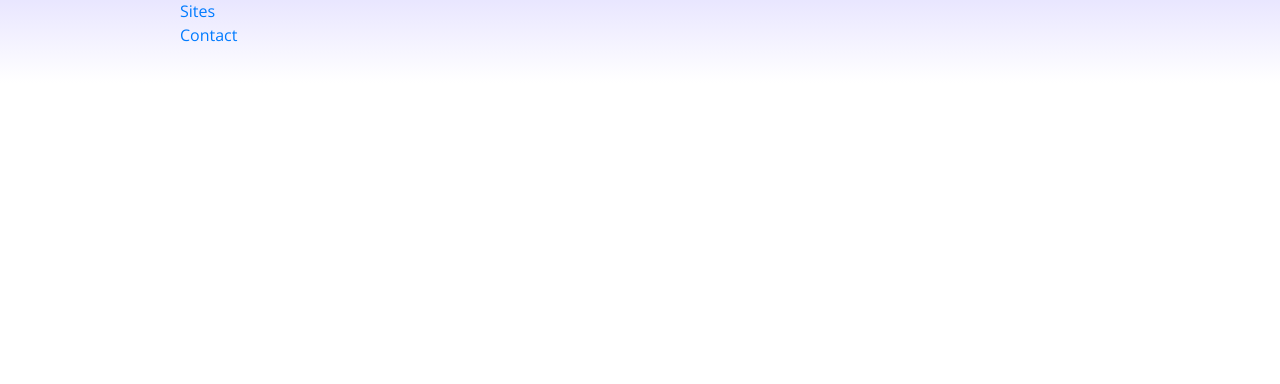
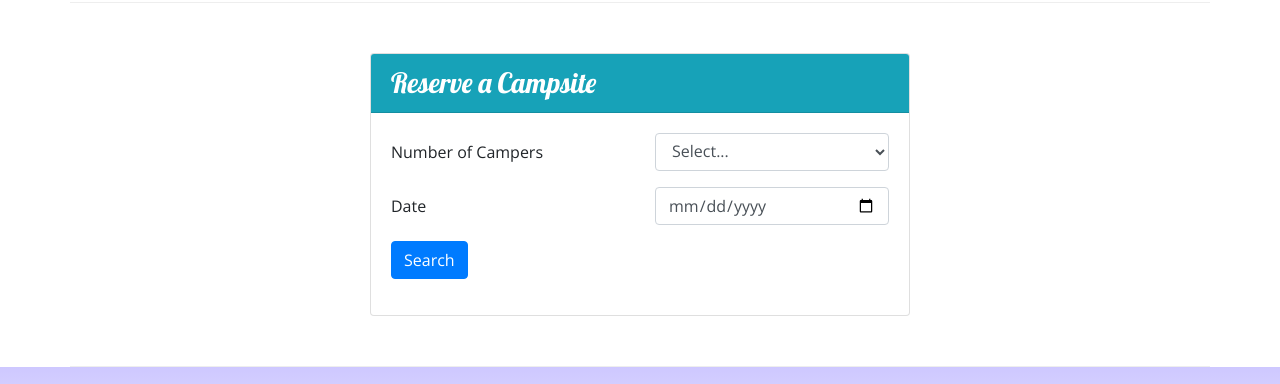
Before and after one commit to Gogsii/react-bootstrap-app, a website: page index.html in a window 1280 px wide. Shown: the part 1150-1534 px from the top of the page. Before the commit the page ends 1233 px from the top, so only its background shows below. Drawn offline with nearby package versions, Linux system fonts and the light colour scheme.

Commit message:
"Added Reserve Campsite Form"

```diff
--- a/index.html
+++ b/index.html
@@ -23,12 +23,15 @@
     <header class="jumbotron jumbotron-fluid">
         <div class="container">
             <div class="row">
-                <div class="col-4 col-sm-3 col-md-2 align-self-center">
+                <div class="col col-4 col-sm-3 col-md-2 align-self-center">
                     <img src="img/logo.png" class="img-fluid" />
                 </div>
                 <div class="col">
                     <h1>NuCamp</h1>
                     <h2>a better way to camp</h2>
+                </div>
+                <div class="col col-12 col-md-4 col-xl-2">
+                    <a class="btn btn-lg btn-info text-nowrap mt-4" href="#reserveForm">Reserve Campsite</a>
                 </div>
             </div>
         </div>
@@ -60,7 +63,7 @@
                 </div>
                 <div class="col">
                     <div class="media">
-                        <img class="d-flex mr-3 img-thumbnail" src="img/breadcrumb-trail-thumb.jpg" alt="Breadcrumb Trail" />
+                        <img src="img/breadcrumb-trail-thumb.jpg" class="d-flex mr-3 img-thumbnail" alt="Breadcrumb Trail" />
                         <div class="media-body align-self-center">
                             <h3>Our Campsites</h3>
                             <p class="d-none d-sm-block">Explore our growing database of curated campsites and leave your own reviews!</p>
@@ -73,8 +76,13 @@
                     <h2>Featured Campsites</h2>
                 </div>
                 <div class="col">
-                    <h3>React Lake Campground</h3>
-                    <p class="d-none d-sm-block">Nestled in the foothills of the Chrome Mountains, this campground on the shores of the pristine React Lake is a favorite for fly fishers.</p>
+                    <div class="media">
+                        <div class="media-body align-self-center">
+                            <h3>React Lake Campground</h3>
+                            <p class="d-none d-sm-block">Nestled in the foothills of the Chrome Mountains, this campground on the shores of the pristine React Lake is a favorite for fly fishers.</p>
+                        </div>
+                        <img src="img/react-lake-thumb.jpg" class="d-flex ml-3 img-thumbnail float-right" alt="image of react lake" />
+                    </div>
                 </div>
             </div>
 
@@ -84,10 +92,47 @@
             </div>
             <div class="col">
                 <div class="media">
-                    <img class="d-flex mr-3 img-thumbnail" src="img/bootstrap-thumb.png" alt="Bootstrap Outfitters" />
+                    <img src="img/bootstrap-thumb.png" class="d-flex mr-3 img-thumbnail" alt="Bootstrap Outfitters" />
                     <div class="media-body align-self-center">
                         <h3>Bootstrap Outfitters</h3>
-        				<p class="d-none d-sm-block">Bootstrap Outfitters supplies you with gear you need at prices you can't beat.</p>
+                        <p class="d-none d-sm-block">Bootstrap Outfitters supplies you with gear you need at prices you can't beat.</p>
+                    </div>
+                </div>
+            </div>
+        </div>
+
+        <div class="row row-content align-items-center">
+            <div class="col col-sm-6 mx-auto">
+                <div class="card">
+                    <h3 class="card-header bg-info text-white">Reserve a Campsite</h3>
+                    <div class="card-body">
+                        <form id="reserveForm">
+                            <div class="row form-group ">
+                                <label class="col-form-label col-sm-6" for="numCampers">Number of Campers</label>
+                                <div class="col">
+                                    <select class="col form-control" id="numCampers" name="numCampers">
+                                        <option>Select...</option>
+                                        <option value="1">1</option>
+                                        <option value="2">2</option>
+                                        <option value="3">3</option>
+                                        <option value="4">4</option>
+                                        <option value="5">5</option>
+                                        <option value="6">6</option>
+                                    </select>
+                                </div>
+                            </div>
+                            <div class="row form-group ">
+                                <label class="col-form-label col-sm-6" for="date">Date</label>
+                                <div class="col col-sm-6">
+                                    <input class="col form-control" type="date" id="date" name="date" placeholder="mm/dd/yyyy">
+                                </div>
+                            </div>
+                            <div class="row form-group ">
+                                <div class="col">
+                                    <button type="submit" class="btn btn-primary">Search</button>
+                                </div>
+                            </div>
+                        </form>
                     </div>
                 </div>
             </div>
```
